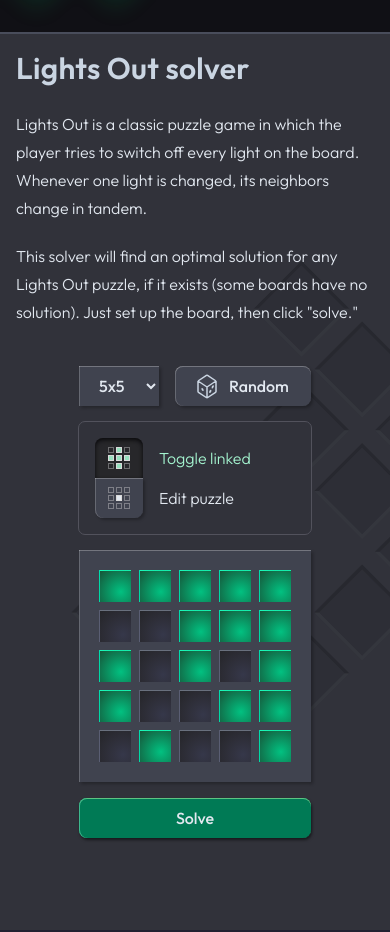
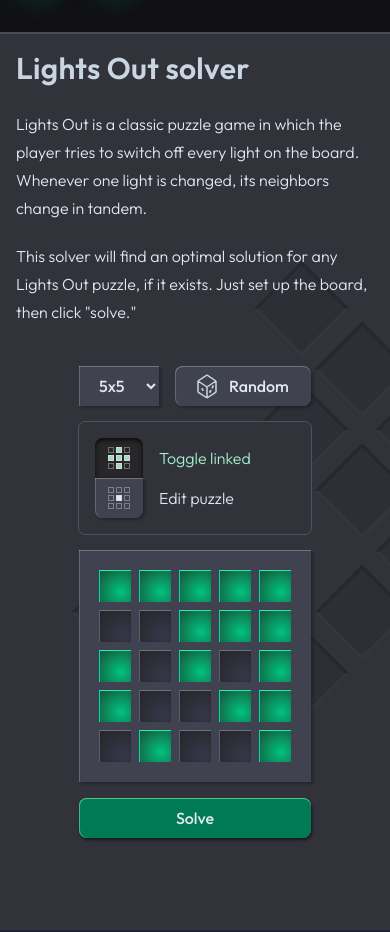
Before and after one commit to bprcode/lightsout-solver, a React (Vite) app: page / in a window 390 px wide. Built offline with nearby package versions, Linux system fonts and the light colour scheme.

Commit message:
Improve type breakpoints

```diff
--- a/src/App.css
+++ b/src/App.css
@@ -3,7 +3,7 @@
 
 @theme {
   --breakpoint-narrow: 520px;
-  --breakpoint-wide: 840px;
+  --breakpoint-wide: 880px;
 }
 
 :root {
--- a/src/App.tsx
+++ b/src/App.tsx
@@ -247,7 +247,7 @@ function SolutionWrapper({
 
         {solution && (
           <SolutionSteps
-            className="wide:absolute pt-10 pb-20 narrow:ml-4 justify-center narrow:justify-start"
+            className="wide:absolute pt-10 pb-20 justify-center narrow:justify-start narrow:ml-4 wide:ml-0"
             solution={solution}
             size={size}
             initialBoard={initialBoard}
@@ -605,16 +605,15 @@ function App() {
         </h1>
 
         <div className="grid narrow-template wide:wide-template grow">
-          <section className="[grid-area:text] text-slate-200 prose mb-2 max-w-[50ch] z-10">
+          <section className="[grid-area:text] text-slate-200 prose mb-2 max-w-[50ch] wide:w-[50ch] z-10">
             <p>
               <em>Lights Out</em> is a classic puzzle game in which the player
-              tries to switch off every light on the board. Whenever one light
-              is changed, its neighbors change in tandem.
+              tries to switch&nbsp;off every light on the board. Whenever one light
+              is changed, its&nbsp;neighbors change in tandem.
             </p>
             <p>
-              This solver will find an optimal solution for any Lights Out
-              puzzle, if it exists (some boards have no solution). Just set up
-              the board, then click "solve."
+              This solver will find an optimal solution for any Lights&nbsp;Out
+              puzzle, if&nbsp;it&nbsp;exists. Just set up the board, then&nbsp;click&nbsp;"solve."
             </p>
           </section>
 
@@ -724,7 +723,7 @@ function App() {
           </div>
 
           <SolutionWrapper
-            className="[grid-area:solution] wide:ml-16"
+            className="[grid-area:solution] wide:ml-14"
             solution={solution}
             size={boardSize}
             initialBoard={solvedBoard}
```
